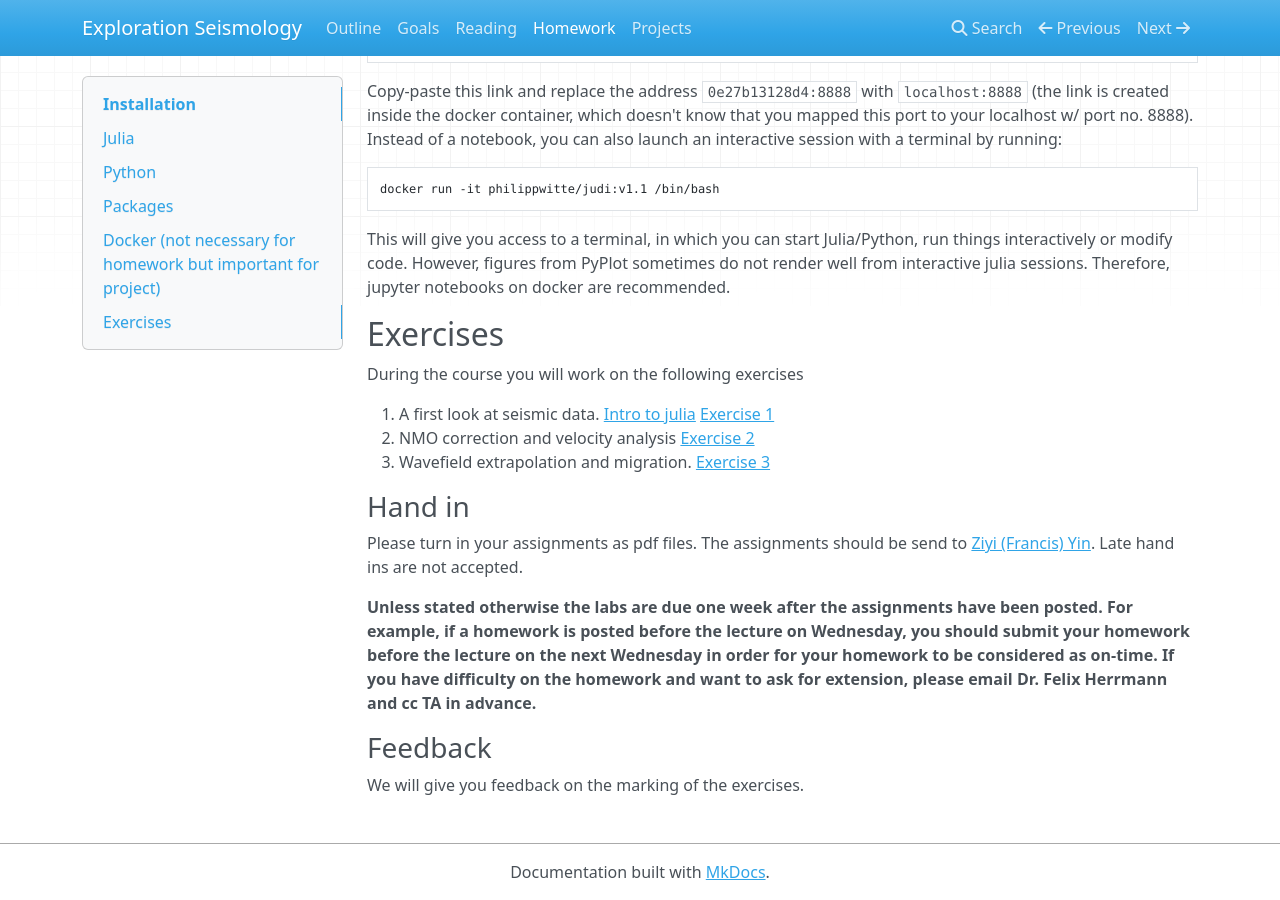
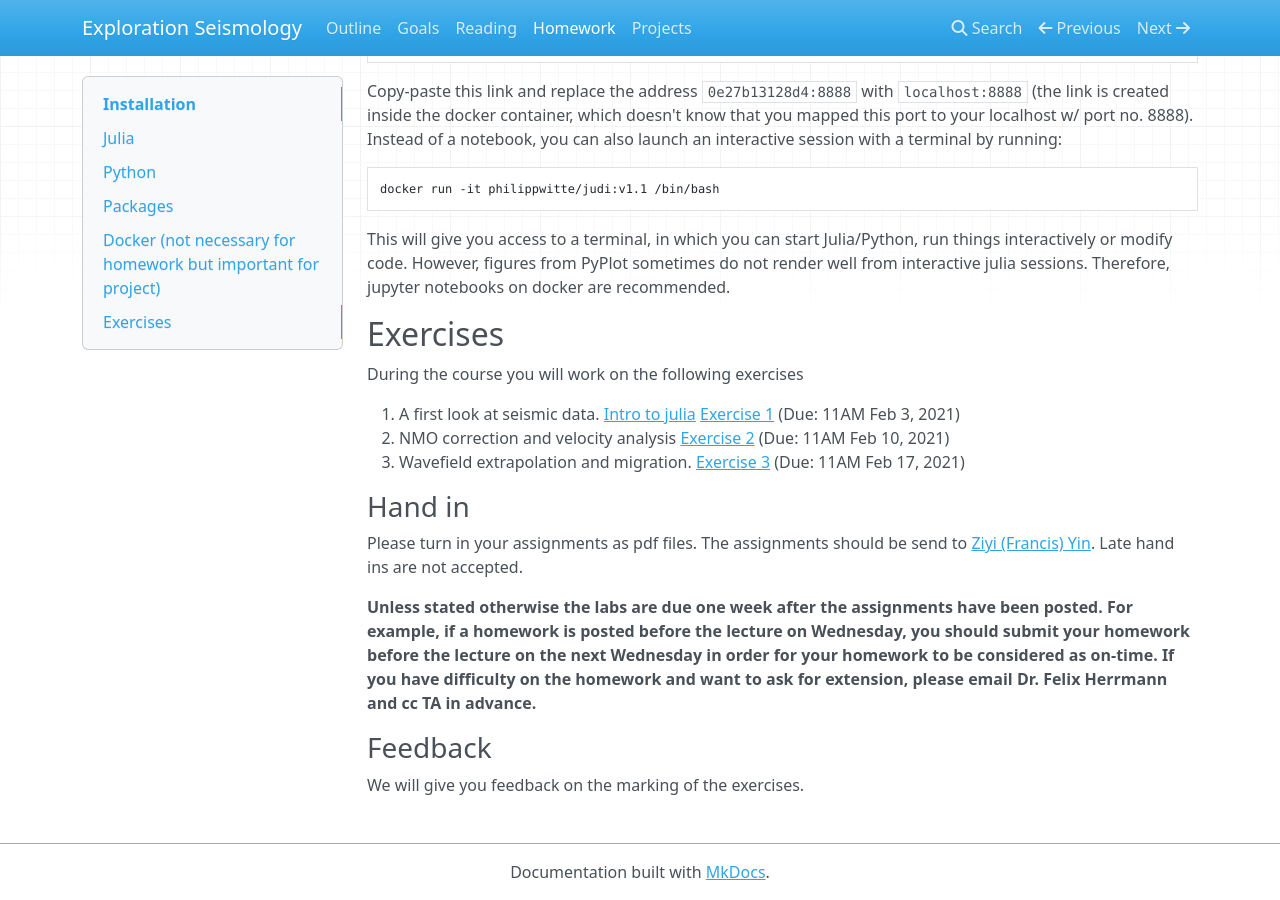
Before and after one commit to flexie/eas-4803-8803-ccs, an MkDocs documentation site: the page built from docs/homework.md, in a window 1280 px wide and 900 px high, scrolled down 1975 px. Built offline with MkDocs 1.6.1, drawn with Linux system fonts in a browser that asks for light colours; nearby versions of some CDN libraries; old or Windows-style settings are respelled for this version of MkDocs.

Commit message:
update homework with due dates

```diff
--- a/docs/homework.md
+++ b/docs/homework.md
@@ -102,9 +102,9 @@ This will give you access to a terminal, in which you can start Julia/Python, ru
 
 During the course you will work on the following exercises
 
-1. A first look at seismic data. [Intro to julia](Assignments/introduction_to_julia.md) [Exercise 1](Assignments/Exercise1.md)
-2. NMO correction and velocity analysis [Exercise 2](Assignments/Exercise2.md)
-3. Wavefield extrapolation and migration. [Exercise 3](Assignments/Exercise3.md)
+1. A first look at seismic data. [Intro to julia](Assignments/introduction_to_julia.md) [Exercise 1](Assignments/Exercise1.md) (Due: 11AM Feb 3, 2021)
+2. NMO correction and velocity analysis [Exercise 2](Assignments/Exercise2.md) (Due: 11AM Feb 10, 2021)
+3. Wavefield extrapolation and migration. [Exercise 3](Assignments/Exercise3.md) (Due: 11AM Feb 17, 2021)
 
 <!-- 4. Fourier, Radon and filtering.[Exercise 4](Assignments/Exercise4.md) (Due Date: February 11,2020)
 5. From processing to inversion I.[Exercise 5](Assignments/Exercise5.md) (Due Date: March 5,2020)
```
